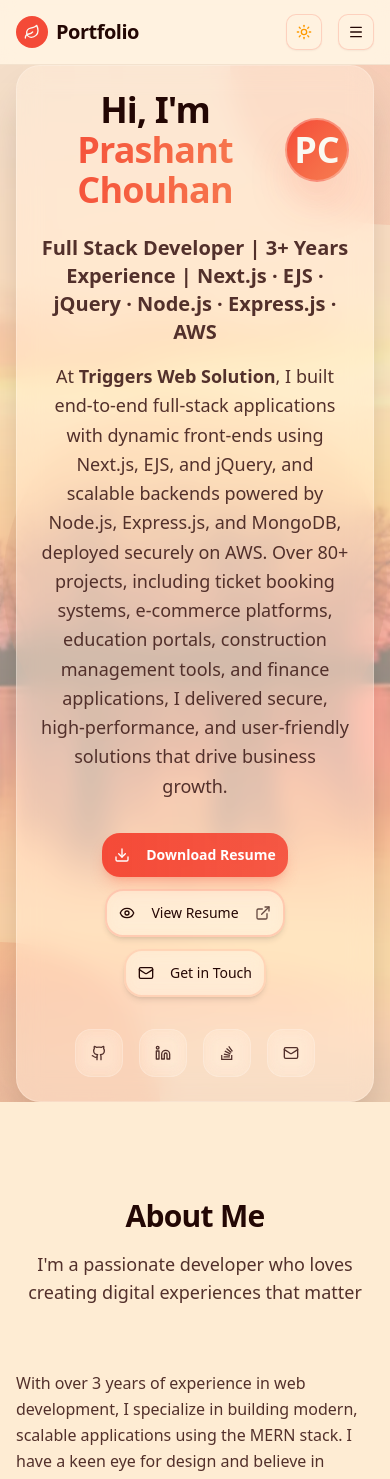
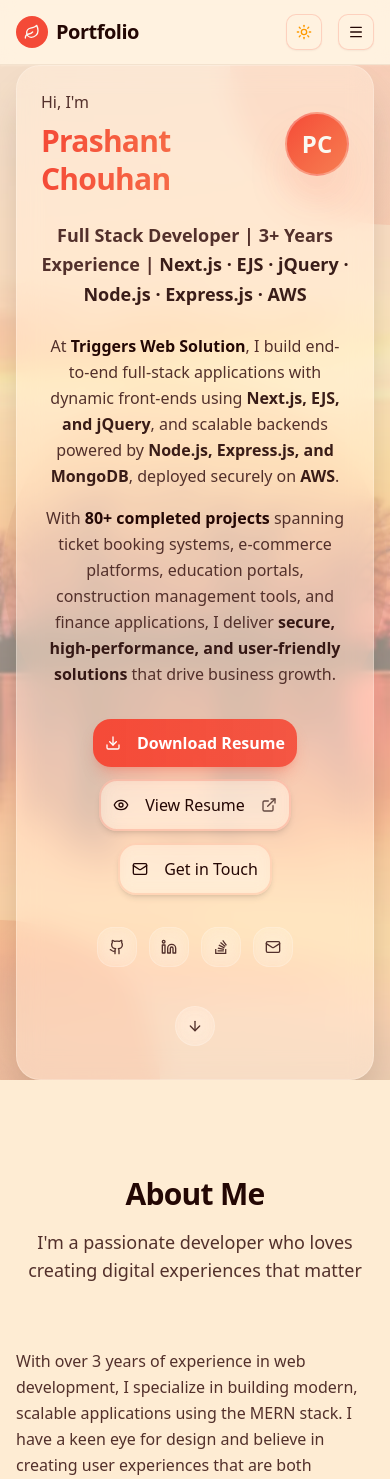
Before and after one commit to Pra-Shant-Chouhan/personal-portfolio, a Next.js app: page / in a window 390 px wide. Shown: the top 1479 px of the page. Built offline with nearby package versions, Linux system fonts and the light colour scheme.

Commit message:
working on hero section links and semantic html and content rectification for that.

```diff
--- a/src/components/Hero.tsx
+++ b/src/components/Hero.tsx
@@ -4,6 +4,12 @@ import * as React from "react"
 import { ArrowDown, Download, Eye, Github, Linkedin, Mail, ExternalLink } from "lucide-react"
 import { Button } from "@/components/ui/button"
 import { Container } from "./ui/container"
+import {
+  TypographyH1,
+  TypographyH2,
+  TypographyLead,
+  TypographyP
+} from "@/components/ui/typography"
 
 export function Hero() {
   return (
@@ -33,14 +39,18 @@ export function Hero() {
 
           {/* Profile + Name */}
           <div className="grid grid-cols-[1fr_64px] md:grid-cols-[1fr_128px] items-center gap-4 md:gap-8 justify-between">
-            <h1 className="text-4xl font-bold tracking-tight text-foreground sm:text-5xl md:text-6xl">
-              <span className="block">Hi, I&apos;m</span>
-              <span className="block bg-gradient-to-r from-primary to-accent bg-clip-text text-transparent">
-                Prashant Chouhan
-              </span>
-            </h1>
+            <div className="text-left">
+              <TypographyLead className="text-base md:text-lg lg:text-xl font-medium text-muted-foreground mb-2">
+                Hi, I&apos;m
+              </TypographyLead>
+              <TypographyH1 className="text-3xl sm:text-4xl md:text-5xl lg:text-6xl xl:text-7xl font-bold tracking-tight leading-tight">
+                <span className="block bg-gradient-to-r from-primary to-accent bg-clip-text text-transparent">
+                  Prashant Chouhan
+                </span>
+              </TypographyH1>
+            </div>
 
-            <figure className="mx-auto w-16 h-16 md:w-32 md:h-32 rounded-full bg-gradient-to-br from-primary to-accent shadow-2xl shadow-primary/25 flex items-center justify-center text-4xl font-bold text-primary-foreground border-2 border-white/30 backdrop-blur-sm overflow-hidden">
+            <figure className="mx-auto w-16 h-16 md:w-28 md:h-28 lg:w-32 lg:h-32 rounded-full bg-gradient-to-br from-primary to-accent shadow-2xl shadow-primary/25 flex items-center justify-center text-2xl md:text-3xl lg:text-4xl font-bold text-primary-foreground border-2 border-white/30 backdrop-blur-sm overflow-hidden">
               {/* If image is present */}
               {/* <img src="/profile.jpg" alt="Prashant Chouhan" className="w-full h-full object-cover" /> */}
               {/* Fallback initials */}
@@ -50,28 +60,33 @@ export function Hero() {
           </div>
 
           {/* Subtitle */}
-          <p className="mt-6 text-xl text-muted-foreground sm:text-2xl font-semibold">
-            Full Stack Developer | 3+ Years Experience | Next.js · EJS · jQuery · Node.js · Express.js · AWS
-          </p>
+          <TypographyH2 className="mt-6 md:mt-8 text-lg sm:text-xl md:text-2xl lg:text-3xl font-semibold text-muted-foreground leading-relaxed">
+            Full Stack Developer | 3+ Years Experience |{" "}
+            <span className="text-foreground/90">Next.js · EJS · jQuery · Node.js · Express.js · AWS</span>
+          </TypographyH2>
 
           {/* Description */}
-          <p className="mt-4 text-lg text-muted-foreground leading-relaxed">
-            At <strong>Triggers Web Solution</strong>, I built end-to-end full-stack applications with dynamic front-ends using Next.js, EJS, and jQuery,
-            and scalable backends powered by Node.js, Express.js, and MongoDB, deployed securely on AWS.
-            Over 80+ projects, including ticket booking systems, e-commerce platforms, education portals,
-            construction management tools, and finance applications, I delivered secure, high-performance,
-            and user-friendly solutions that drive business growth.
-          </p>
+          <div className="mt-6 md:mt-8 space-y-4">
+            <TypographyP className="text-base sm:text-lg md:text-xl text-muted-foreground leading-relaxed md:leading-loose">
+              At <strong className="text-foreground font-semibold">Triggers Web Solution</strong>, I build end-to-end full-stack applications with dynamic front-ends using{" "}
+              <strong className="text-foreground/90">Next.js, EJS, and jQuery</strong>, and scalable backends powered by{" "}
+              <strong className="text-foreground/90">Node.js, Express.js, and MongoDB</strong>, deployed securely on{" "}
+              <strong className="text-foreground/90">AWS</strong>.
+            </TypographyP>
 
+            <TypographyP className="text-base sm:text-lg md:text-xl text-muted-foreground leading-relaxed md:leading-loose">
+              With <strong className="text-foreground font-semibold">80+ completed projects</strong> spanning ticket booking systems, e-commerce platforms, education portals, construction management tools, and finance applications, I deliver <strong className="text-foreground/90">secure, high-performance, and user-friendly solutions</strong> that drive business growth.
+            </TypographyP>
+          </div>
 
           {/* CTA Buttons */}
-          <div className="mt-8 flex flex-col sm:flex-row gap-3 justify-center items-center">
+          <div className="mt-8 md:mt-10 flex flex-col sm:flex-row gap-3 justify-center items-center">
             <Button
               asChild
-              className="group px-6 py-3 h-auto rounded-xl bg-gradient-to-r from-primary to-primary/90 hover:from-primary/90 hover:to-primary text-white font-semibold shadow-lg shadow-primary/25 hover:shadow-primary/40 transition-all duration-300 transform hover:scale-105 hover:shadow-xl"
+              className="group px-5 py-3 md:px-6 md:py-3 h-auto rounded-xl bg-gradient-to-r from-primary to-primary/90 hover:from-primary/90 hover:to-primary text-white font-semibold shadow-lg shadow-primary/25 hover:shadow-primary/40 transition-all duration-300 transform hover:scale-105 hover:shadow-xl text-base md:text-lg"
             >
               <a href="/resume/Prashant_Chouhan_Resume.pdf" download>
-                <Download className="mr-2 h-4 w-4 group-hover:animate-bounce transition-transform" />
+                <Download className="mr-2 h-4 w-4 md:h-5 md:w-5 group-hover:animate-bounce transition-transform" />
                 Download Resume
               </a>
             </Button>
@@ -79,38 +94,38 @@ export function Hero() {
             <Button
               asChild
               variant="outline"
-              className="group px-6 py-3 h-auto rounded-xl border-2 border-primary/20 bg-background/40 hover:bg-primary/10 hover:border-primary/30 text-foreground font-medium backdrop-blur-sm transition-all duration-300 transform hover:scale-105 shadow-md hover:shadow-lg hover:text-foreground/80"
+              className="group px-5 py-3 md:px-6 md:py-3 h-auto rounded-xl border-2 border-primary/20 bg-background/40 hover:bg-primary/10 hover:border-primary/30 text-foreground font-medium backdrop-blur-sm transition-all duration-300 transform hover:scale-105 shadow-md hover:shadow-lg hover:text-foreground/80 text-base md:text-lg"
             >
               <a href="/resume/Prashant_Chouhan_Resume.pdf" target="_blank" rel="noopener noreferrer">
-                <Eye className="mr-2 h-4 w-4 group-hover:scale-110 transition-transform" />
+                <Eye className="mr-2 h-4 w-4 md:h-5 md:w-5 group-hover:scale-110 transition-transform" />
                 View Resume
-                <ExternalLink className="ml-2 h-3 w-3 opacity-70 group-hover:opacity-100 transition-opacity" />
+                <ExternalLink className="ml-2 h-3 w-3 md:h-4 md:w-4 opacity-70 group-hover:opacity-100 transition-opacity" />
               </a>
             </Button>
 
             <Button
               asChild
               variant="outline"
-              className="group px-6 py-3 h-auto rounded-xl border-2 border-accent/20 bg-background/40 hover:bg-accent/10 hover:border-accent/30 text-foreground font-medium backdrop-blur-sm transition-all duration-300 transform hover:scale-105 shadow-md hover:shadow-lg hover:text-foreground/80"
+              className="group px-5 py-3 md:px-6 md:py-3 h-auto rounded-xl border-2 border-accent/20 bg-background/40 hover:bg-accent/10 hover:border-accent/30 text-foreground font-medium backdrop-blur-sm transition-all duration-300 transform hover:scale-105 shadow-md hover:shadow-lg hover:text-foreground/80 text-base md:text-lg"
             >
               <a href="mailto:pchouhan122@gmail.com">
-                <Mail className="mr-2 h-4 w-4 group-hover:scale-110 transition-transform" />
+                <Mail className="mr-2 h-4 w-4 md:h-5 md:w-5 group-hover:scale-110 transition-transform" />
                 Get in Touch
               </a>
             </Button>
           </div>
 
           {/* Social Links */}
-          <div className="mt-8 flex justify-center gap-4">
+          <div className="mt-8 md:mt-10 flex justify-center gap-3 md:gap-4">
             {/* GitHub */}
             <Button
               asChild
               variant="ghost"
               size="icon"
-              className="group w-12 h-12 rounded-2xl bg-white/5 dark:bg-black/5 border border-white/20 dark:border-white/10 text-muted-foreground hover:text-white hover:bg-gradient-to-br hover:from-gray-800 hover:to-gray-900 dark:hover:from-gray-700 dark:hover:to-gray-800 transition-all duration-300 transform hover:scale-110 hover:shadow-lg backdrop-blur-sm"
+              className="group w-10 h-10 md:w-12 md:h-12 rounded-2xl bg-white/5 dark:bg-black/5 border border-white/20 dark:border-white/10 text-muted-foreground hover:text-white hover:bg-gradient-to-br hover:from-gray-800 hover:to-gray-900 dark:hover:from-gray-700 dark:hover:to-gray-800 transition-all duration-300 transform hover:scale-110 hover:shadow-lg backdrop-blur-sm"
             >
-              <a href="#" aria-label="GitHub">
-                <Github className="h-5 w-5 group-hover:scale-110 transition-transform" />
+              <a href="https://github.com/Pra-Shant-Chouhan" rel="nofollow noopener noreferrer" aria-label="GitHub">
+                <Github className="h-4 w-4 md:h-5 md:w-5 group-hover:scale-110 transition-transform" />
               </a>
             </Button>
 
@@ -119,10 +134,10 @@ export function Hero() {
               asChild
               variant="ghost"
               size="icon"
-              className="group w-12 h-12 rounded-2xl bg-white/5 dark:bg-black/5 border border-white/20 dark:border-white/10 text-muted-foreground hover:text-white hover:bg-gradient-to-br hover:from-blue-600 hover:to-blue-700 transition-all duration-300 transform hover:scale-110 hover:shadow-lg backdrop-blur-sm"
+              className="group w-10 h-10 md:w-12 md:h-12 rounded-2xl bg-white/5 dark:bg-black/5 border border-white/20 dark:border-white/10 text-muted-foreground hover:text-white hover:bg-gradient-to-br hover:from-blue-600 hover:to-blue-700 transition-all duration-300 transform hover:scale-110 hover:shadow-lg backdrop-blur-sm"
             >
-              <a href="#" aria-label="LinkedIn">
-                <Linkedin className="h-5 w-5 group-hover:scale-110 transition-transform" />
+              <a href="https://www.linkedin.com/in/prashant-chouhan-a94556186" target="_blank" aria-label="LinkedIn" rel="nofollow noopener noreferrer">
+                <Linkedin className="h-4 w-4 md:h-5 md:w-5 group-hover:scale-110 transition-transform" />
               </a>
             </Button>
 
@@ -131,10 +146,12 @@ export function Hero() {
               asChild
               variant="ghost"
               size="icon"
-              className="group w-12 h-12 rounded-2xl bg-white/5 dark:bg-black/5 border border-white/20 dark:border-white/10 text-muted-foreground hover:text-white hover:bg-gradient-to-br hover:from-orange-500 hover:to-orange-600 transition-all duration-300 transform hover:scale-110 hover:shadow-lg backdrop-blur-sm"
+              className="group w-10 h-10 md:w-12 md:h-12 rounded-2xl bg-white/5 dark:bg-black/5 border border-white/20 dark:border-white/10 text-muted-foreground hover:text-white hover:bg-gradient-to-br hover:from-orange-500 hover:to-orange-600 transition-all duration-300 transform hover:scale-110 hover:shadow-lg backdrop-blur-sm"
             >
-              <a href="#" aria-label="Stack Overflow">
-                <svg xmlns="http://www.w3.org/2000/svg" viewBox="0 0 384 512" fill="currentColor" className="h-5 w-5 group-hover:scale-110 transition-transform"  ><path d="M291 311l-195.7-41.3-8.2 39.3 195.7 41 8.2-39zm51-87L188.5 95.7 163 126.5 316.5 254.8 342 224zm-31.2 39.7L129.5 179 112.8 215.5 294 300 310.8 263.7zM262.3 32l-32 24 119.3 160.3 32-24-119.3-160.3zm20.5 328l-200 0 0 39.7 200 0 0-39.7zm39.7 80l-279.5 0 0-120-40 0 0 160 359.5 0 0-160-40 0 0 120z" /></svg>
+              <a href="https://stackoverflow.com/users/15393021/prashant-chouhan" aria-label="Stack Overflow">
+                <svg xmlns="http://www.w3.org/2000/svg" viewBox="0 0 384 512" fill="currentColor" className="h-4 w-4 md:h-5 md:w-5 group-hover:scale-110 transition-transform">
+                  <path d="M291 311l-195.7-41.3-8.2 39.3 195.7 41 8.2-39zm51-87L188.5 95.7 163 126.5 316.5 254.8 342 224zm-31.2 39.7L129.5 179 112.8 215.5 294 300 310.8 263.7zM262.3 32l-32 24 119.3 160.3 32-24-119.3-160.3zm20.5 328l-200 0 0 39.7 200 0 0-39.7zm39.7 80l-279.5 0 0-120-40 0 0 160 359.5 0 0-160-40 0 0 120z" />
+                </svg>
               </a>
             </Button>
 
@@ -143,24 +160,25 @@ export function Hero() {
               asChild
               variant="ghost"
               size="icon"
-              className="group w-12 h-12 rounded-2xl bg-white/5 dark:bg-black/5 border border-white/20 dark:border-white/10 text-muted-foreground hover:text-white hover:bg-gradient-to-br hover:from-red-500 hover:to-red-600 transition-all duration-300 transform hover:scale-110 hover:shadow-lg backdrop-blur-sm"
+              className="group w-10 h-10 md:w-12 md:h-12 rounded-2xl bg-white/5 dark:bg-black/5 border border-white/20 dark:border-white/10 text-muted-foreground hover:text-white hover:bg-gradient-to-br hover:from-red-500 hover:to-red-600 transition-all duration-300 transform hover:scale-110 hover:shadow-lg backdrop-blur-sm"
             >
               <a href="mailto:pchouhan122@gmail.com" aria-label="Email">
-                <Mail className="h-5 w-5 group-hover:scale-110 transition-transform" />
+                <Mail className="h-4 w-4 md:h-5 md:w-5 group-hover:scale-110 transition-transform" />
               </a>
             </Button>
           </div>
 
           {/* Scroll Indicator */}
-          {/* <div className="mt-16 animate-bounce">
+          <div className="mt-12 md:mt-16 animate-bounce">
             <Button
               variant="ghost"
               size="icon"
-              className="w-10 h-10 rounded-full bg-white/10 dark:bg-black/10 border border-white/20 dark:border-white/10 text-muted-foreground hover:text-primary hover:bg-white/20 backdrop-blur-sm transition-all"
+              className="w-10 h-10 md:w-12 md:h-12 rounded-full bg-white/10 dark:bg-black/10 border border-white/20 dark:border-white/10 text-muted-foreground hover:text-primary hover:bg-white/20 backdrop-blur-sm transition-all"
+              aria-label="Scroll down"
             >
-              <ArrowDown className="h-4 w-4" />
+              <ArrowDown className="h-4 w-4 md:h-5 md:w-5" />
             </Button>
-          </div> */}
+          </div>
         </header>
       </Container>
     </section>
```
